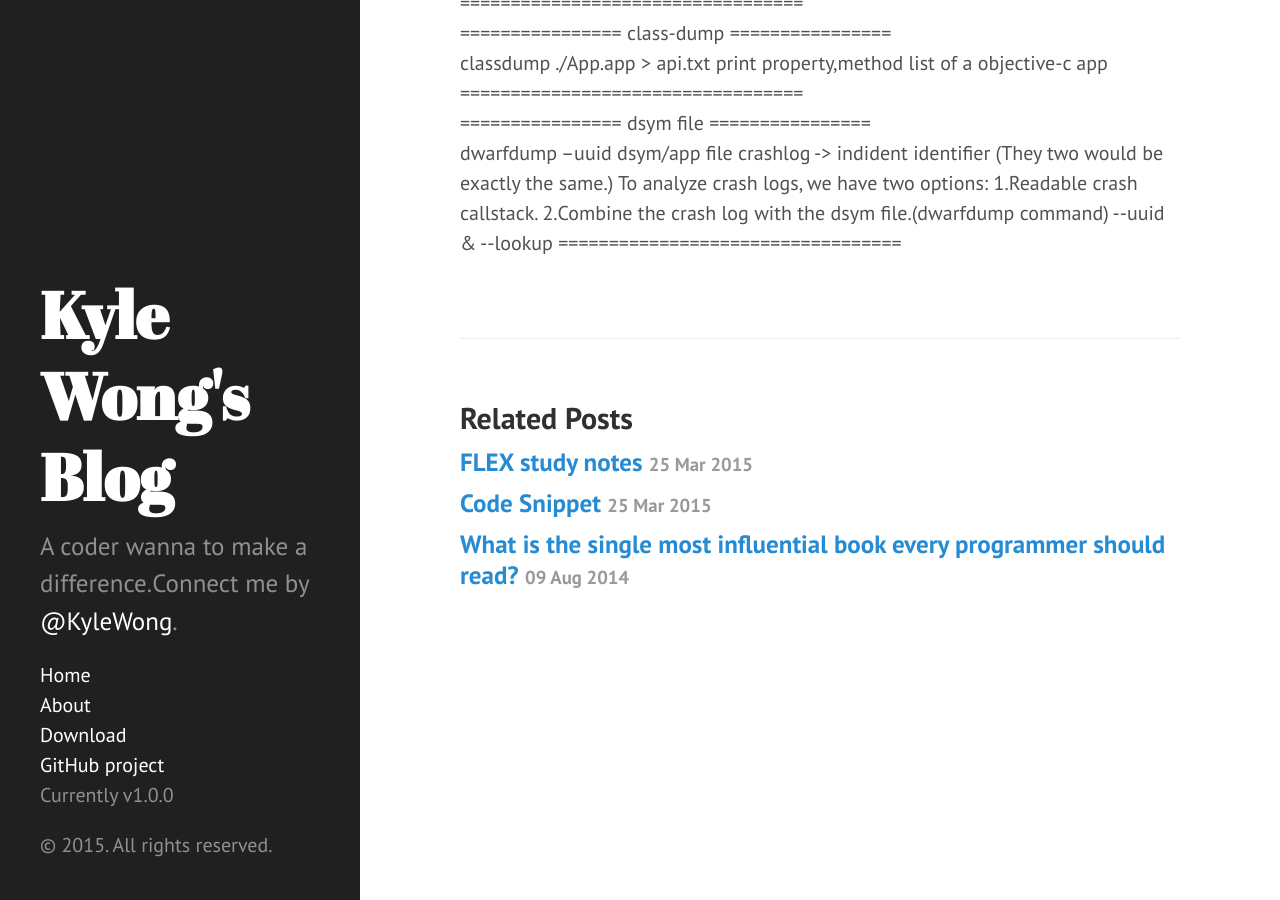
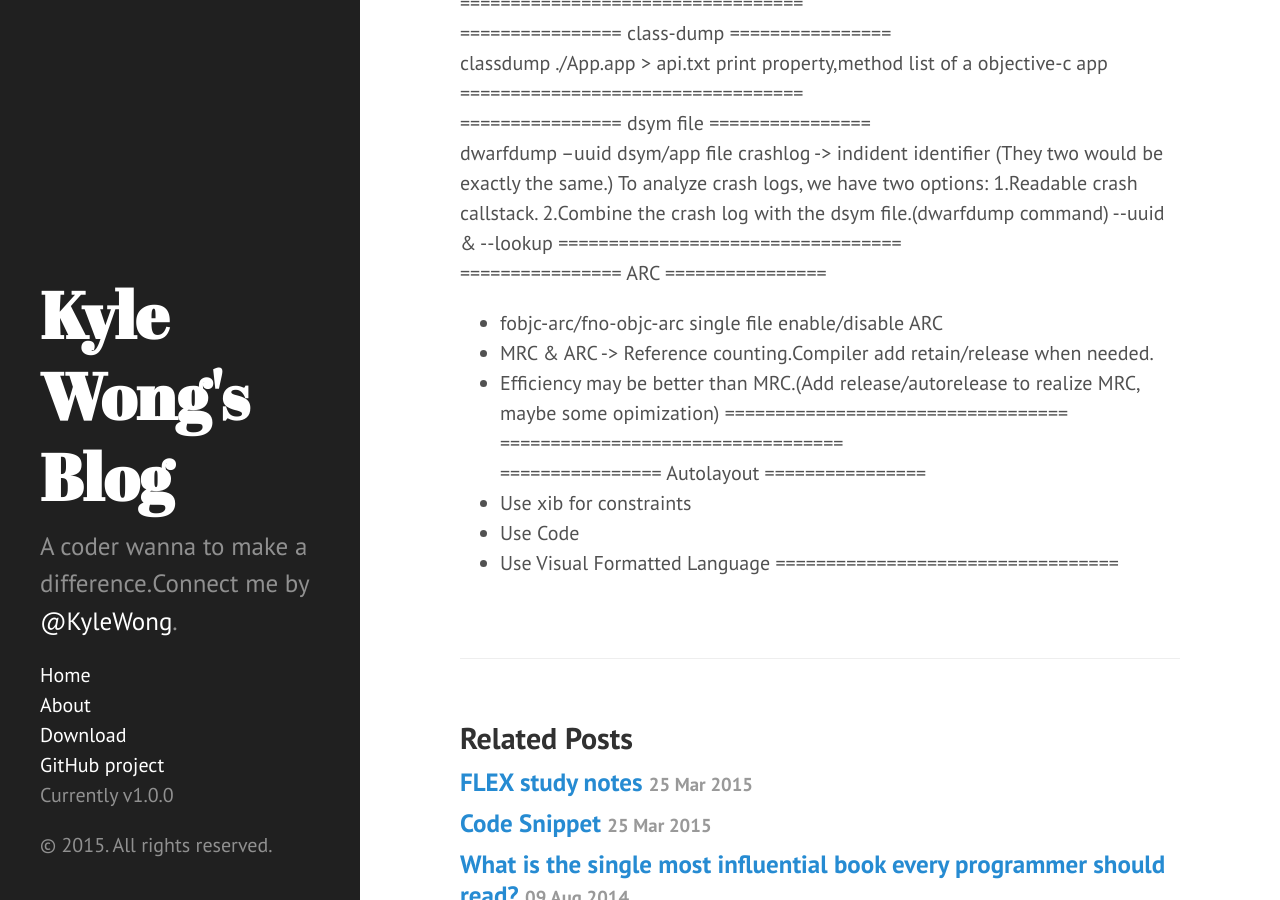
Before and after one commit to kangwang1988/kangwang1988.github.io, a Jekyll site: the page built from _posts/2015-05-10-iOS-study-note.md, in a window 1280 px wide and 900 px high, scrolled down 702 px. Built offline with Jekyll 4.4.1, drawn with Linux system fonts in a browser that asks for light colours; Markdown is read by kramdown in place of the engine named in the settings.

Commit message:
Update 2015-05-10-iOS-study-note.md

```diff
--- a/_posts/2015-05-10-iOS-study-note.md
+++ b/_posts/2015-05-10-iOS-study-note.md
@@ -51,3 +51,14 @@ To analyze crash logs, we have two options:
 2.Combine the crash log with the dsym file.(dwarfdump command)
 --uuid & --lookup
 ==================================<br>
+================ ARC  ================<br>
+- fobjc-arc/fno-objc-arc single file enable/disable ARC
+- MRC & ARC -> Reference counting.Compiler add retain/release when needed.
+- Efficiency may be better than MRC.(Add release/autorelease to realize MRC, maybe some opimization)
+==================================<br>
+==================================<br>
+================ Autolayout  ================<br>
+- Use xib for constraints
+- Use Code <NSLayoutConstraint>
+- Use Visual Formatted Language
+==================================<br>
```
